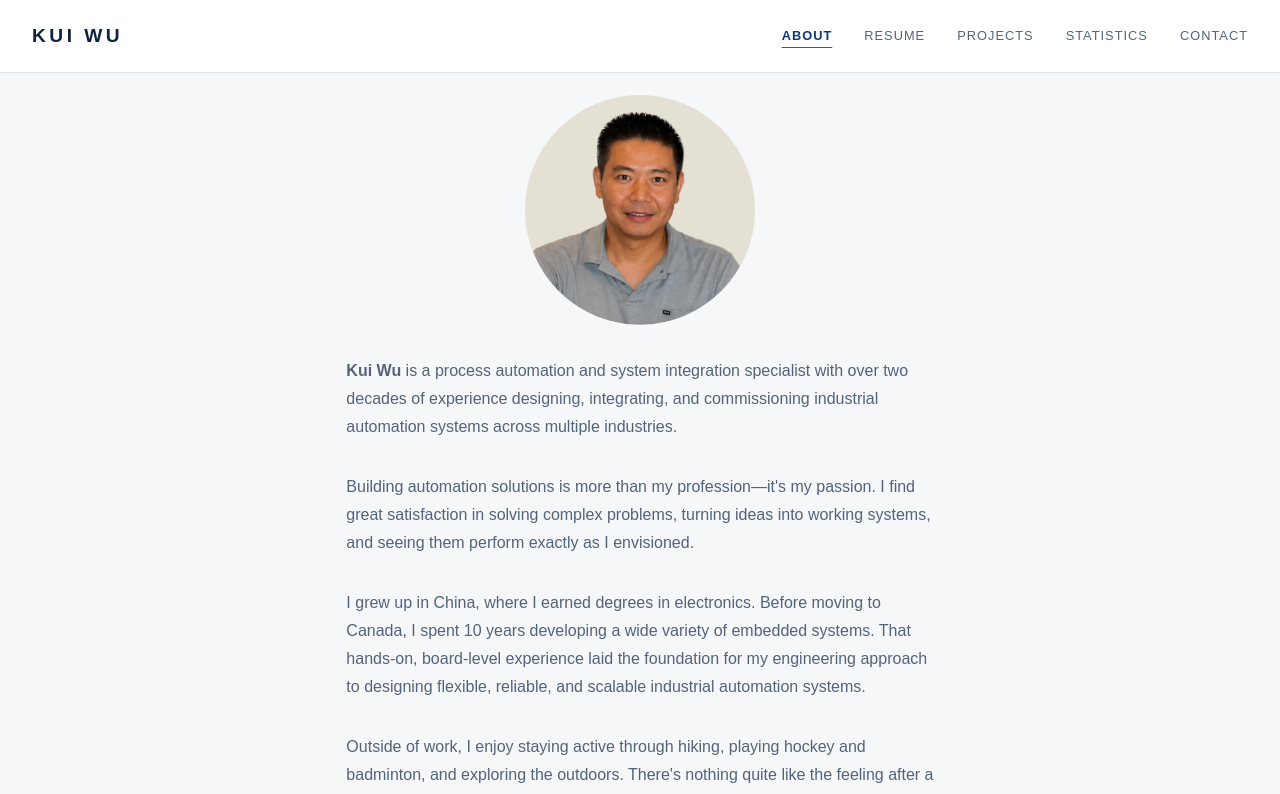
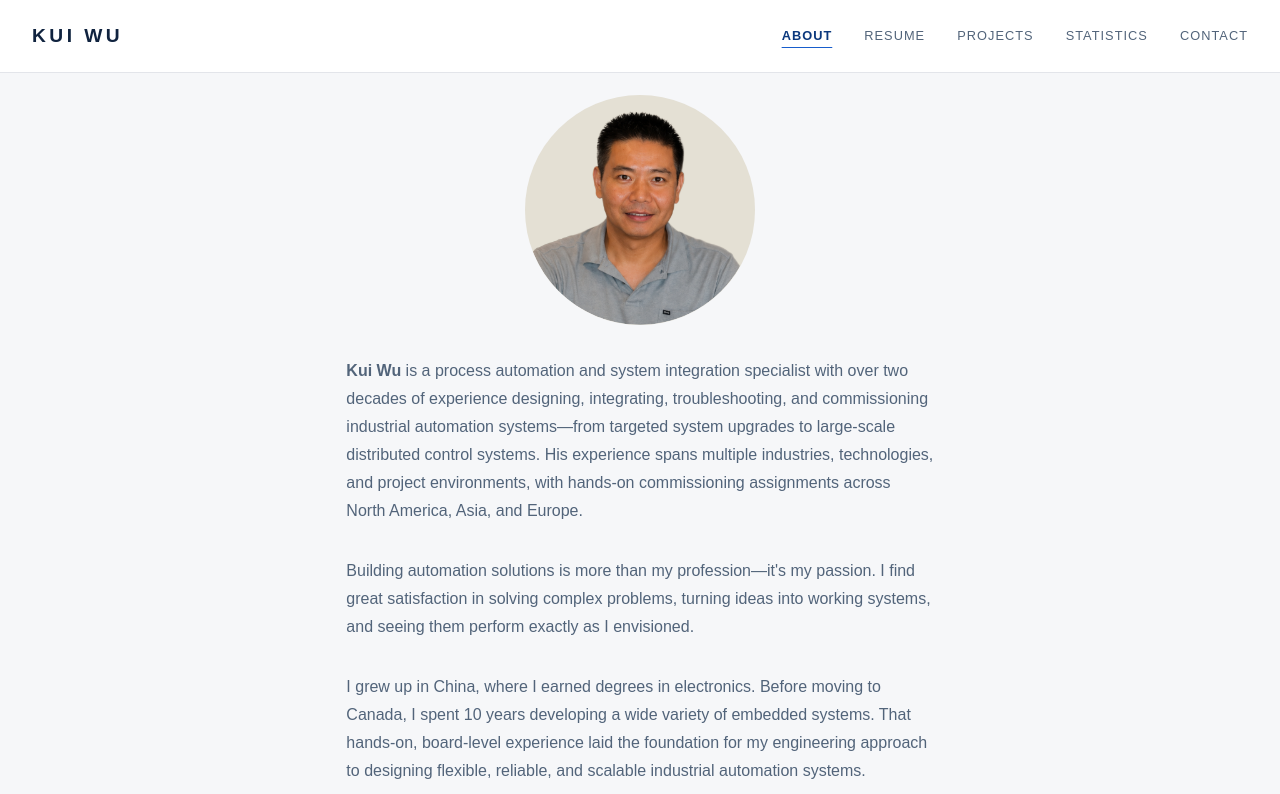
Before and after one commit to kwcontrols/KW-Portfolio, a Next.js app: page / in a window 1280 px wide. Shown: the top 794 px of the page. Built offline with nearby package versions, Linux system fonts and the light colour scheme.

Commit message:
Refine About professional introduction

```diff
--- a/app/page.tsx
+++ b/app/page.tsx
@@ -17,8 +17,12 @@ export default function Home() {
               <p>
                 <strong>Kui Wu</strong> is a process automation and system
                 integration specialist with over two decades of experience
-                designing, integrating, and commissioning industrial automation
-                systems across multiple industries.
+                designing, integrating, troubleshooting, and commissioning
+                industrial automation systems—from targeted system upgrades to
+                large-scale distributed control systems. His experience spans
+                multiple industries, technologies, and project environments,
+                with hands-on commissioning assignments across North America,
+                Asia, and Europe.
               </p>
               <p>
                 Building automation solutions is more than my
```
